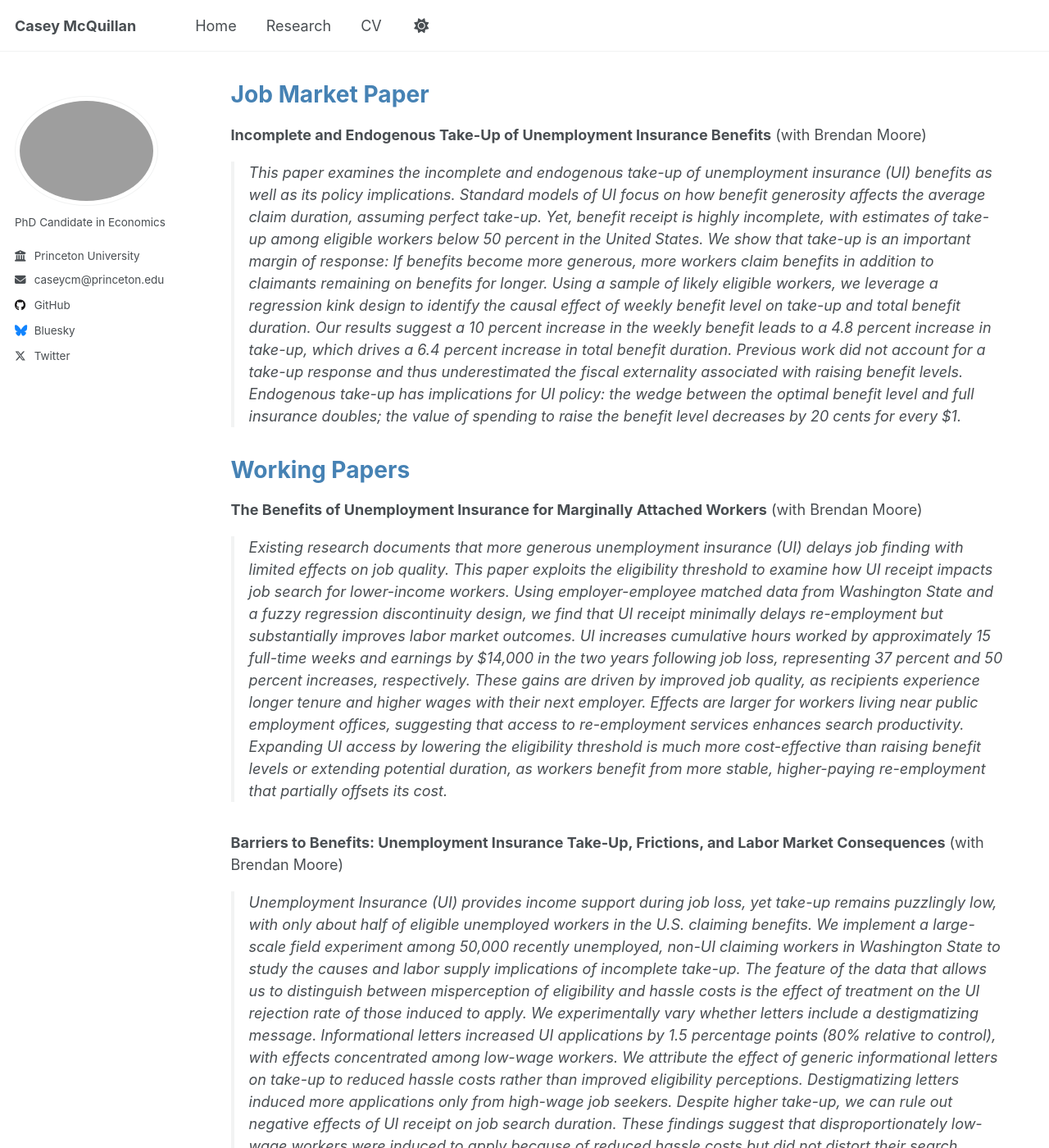
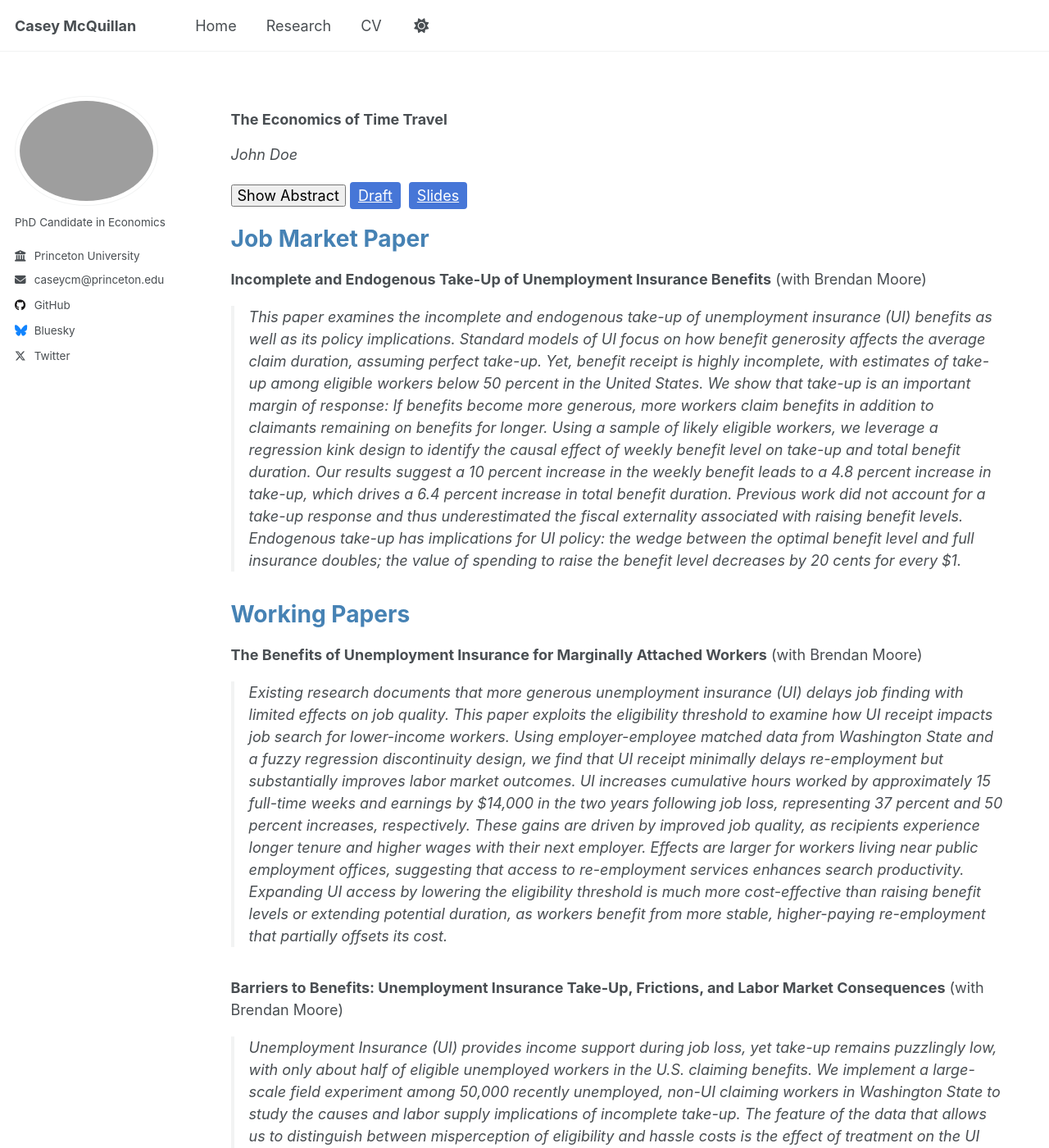
Before and after one commit to casey-mcquillan/casey-mcquillan.github.io, a Jekyll site: the page built from _pages/research.md, in a window 1280 px wide and 1400 px high. Shown: the whole window at 82% size. Built offline with Jekyll 4.4.1, drawn with Linux system fonts in a browser that asks for light colours.

Commit message:
Testing buttons

```diff
--- a/_pages/research.md
+++ b/_pages/research.md
@@ -5,6 +5,40 @@ permalink: /research/
 author_profile: true
 
 ---
+
+
+### **The Economics of Time Travel**
+*John Doe*
+
+<button onclick="toggleAbstract('abstract1')">Show Abstract</button>
+[Draft](https://arxiv.org/pdf/2301.00001.pdf){: .button}
+[Slides](https://example.com/slides.pdf){: .button}
+
+<div id="abstract1" class="abstract hidden">
+_Time travel presents profound economic implications, particularly in labor markets where individuals may optimize work-life balance across centuries. This paper explores potential policy responses, including intertemporal taxation frameworks and historical wage adjustments._
+</div>
+
+<style>
+.hidden { display: none; }
+.button {
+  background-color: #4676D7;
+  color: white;
+  padding: 6px 10px;
+  text-decoration: none;
+  border-radius: 4px;
+  margin-right: 5px;
+}
+.button:hover {
+  background-color: #3659A2;
+}
+</style>
+
+<script>
+function toggleAbstract(id) {
+  var abstract = document.getElementById(id);
+  abstract.classList.toggle("hidden");
+}
+</script>
 
 
 # <span style="color: #4682B4;">Job Market Paper</span>
```
